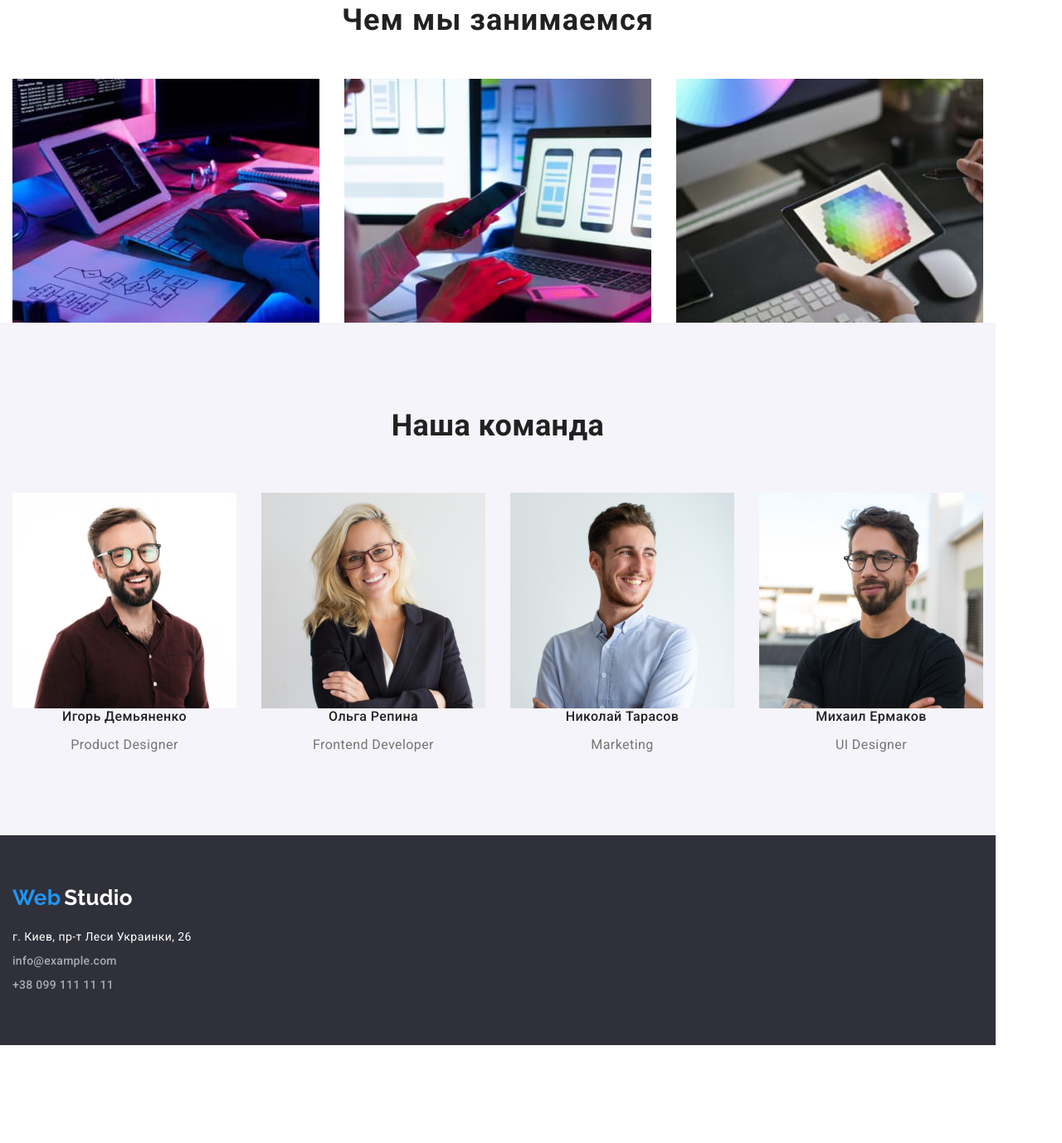
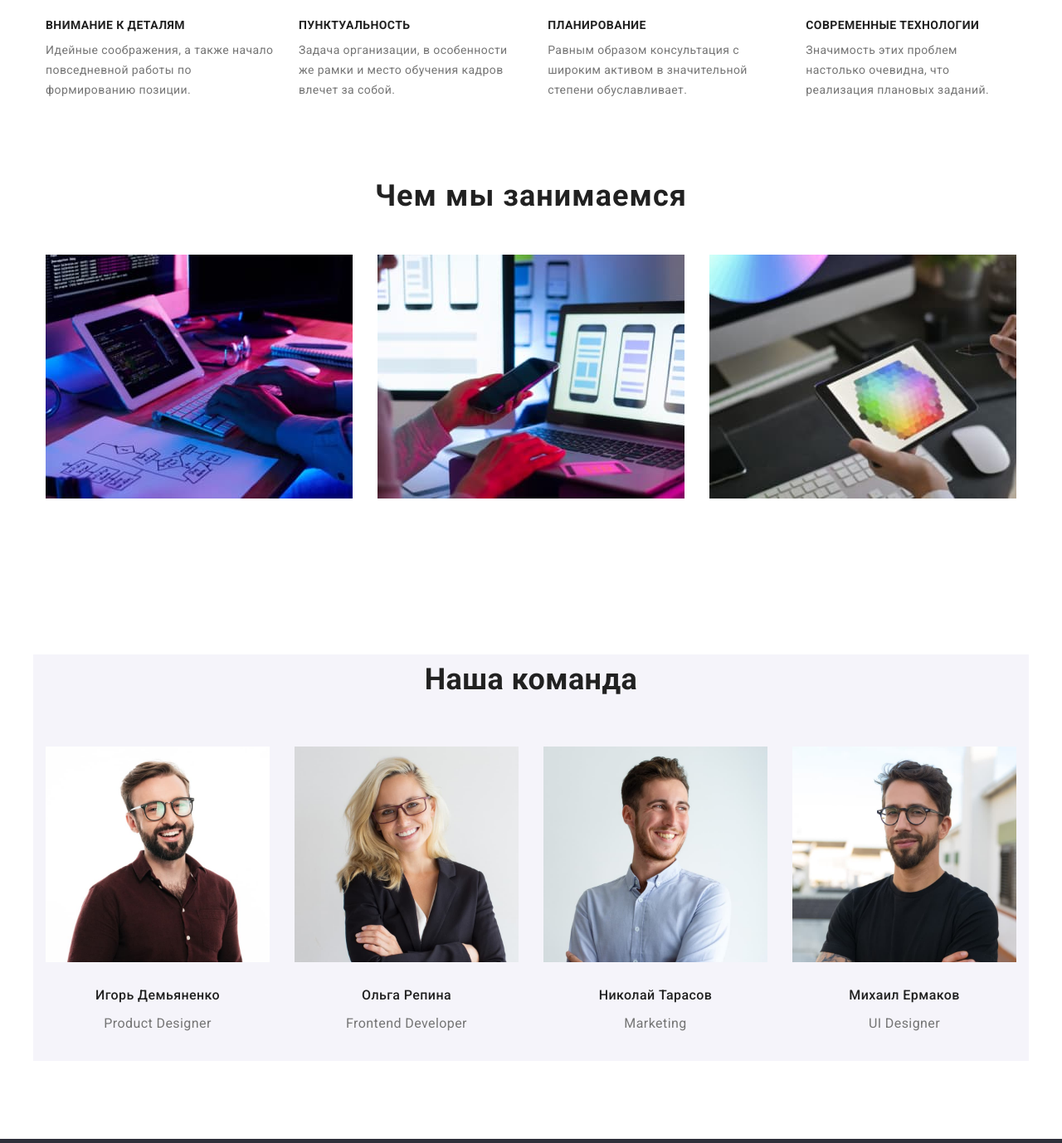
Before and after one commit to noliinyk/goit-markup-hw03, a plain HTML site: page index.html in a window 1280 px wide. Shown: the part 782-2160 px from the top of the page at 83% size. Before the commit the page ends 2042 px from the top, so only its background shows below. Drawn offline with nearby package versions, Linux system fonts and the light colour scheme.

Commit message:
HW 3 rev2
correct:
1-for container - margin-left/right-auto
2-for hero - padding top/bottom -200px
3-class=section for section, not for container
4-for bussiness padding-bottom-94px,top-0
5-our team->for h3+p - padding top/bottom 30px
6- for footer - padding top/bottom
7-only 1border on header
8-only 1section for portfolio
9-delete shadow
10-padding bottom 50px for filter-title

```diff
--- a/css/style.css
+++ b/css/style.css
@@ -17,8 +17,8 @@
   }
 
   .container {
-    margin-left: 0;
-    margin-right: 0;
+    margin-left: auto;
+    margin-right: auto;
     width: 1200px;
     padding-left: 15px;
     padding-right: 15px;
@@ -31,6 +31,7 @@
     padding-top: 94px;
     padding-bottom: 94px;
   }
+
   h1,h2,h3,p {
       margin: 0;
   }
@@ -50,7 +51,7 @@
 /* верняя линия */
 /*Лого*/
 .header{
-    border-bottom-width: 1px;
+ border-bottom-width: 1px;
   border-bottom-style: solid;
   border-bottom-color: var(--primary-text-color);
 }
@@ -145,7 +146,13 @@
 }
  /*Шапка */
  .hero .container{
-    background-color: #2F303A;
+
+    text-align: center;
+ }
+ .hero{
+     padding-top: 200px;
+     padding-bottom: 200px;
+     background-color: #2F303A;
  }
 
 .hero-text {
@@ -181,14 +188,13 @@ text-align: center;
 letter-spacing: 0.06em;
 color: var(--primary-white-color);
 }
+
 .hero-button:hover,
 .hero-button:focus{
     cursor: pointer;
-    /*color: */
 }
-.hero .container{
-text-align: center;
-}
+
+
 /* Особенности */
 
 .features-item,
@@ -219,6 +225,9 @@ margin-left: 30px;
 }
 
 /* Чем мы занимаемся */
+.business{
+    padding-top: 0;
+    }
 
 .business-title{
 font-weight: 700;
@@ -271,6 +280,10 @@ margin-bottom: 50px;
 .team-item{
     display: flex;
 }
+.team-description{
+    margin-top: 30px;
+    margin-bottom: 30px;
+}
 
 .team-item .list + .list{
     margin-left: 30px;
@@ -296,13 +309,14 @@ margin-top: 0;
 
 /* Футер */
 
-.footer .container{
-    background-color: #2F303A;
-}
+
 
 .footer{
     line-height: 1.71;
-    color: var(--primary-white-color)
+    color: var(--primary-white-color);
+    background-color: #2F303A;
+    padding-top: 60px;
+    padding-bottom: 60px;
 }
 .address-link{
     font-style: normal;
@@ -344,10 +358,6 @@ color: var(--primary-white-color);
     text-decoration: none;
 }
 
-.footer .container{
-padding-top: 60px;
-padding-bottom: 60px;
-}
 
 /* Порфолио */
 /* Фильтры */
@@ -381,7 +391,7 @@ text-align: center;
 }
 /* Портфолио работ */
 
-.filter-title .container{
+.filter-title {
 
     padding-bottom: 50px ;
 }
@@ -434,7 +444,7 @@ text-align: center;
 .portfolio-content{
 background: var(--primary-white-color);
 box-sizing: border-box;
-box-shadow: 0px 1px 1px rgba(0, 0, 0, 0.12), 0px 4px 4px rgba(0, 0, 0, 0.06), 1px 4px 6px rgba(0, 0, 0, 0.16);
+
 
   border-right-width: 1px;
   border-right-style: solid;
--- a/index.html
+++ b/index.html
@@ -36,16 +36,16 @@
 
     <main>
       <!-- Шапка -->
-      <section class="hero">
-        <div class="container section">
+      <section class="hero section">
+        <div class="container">
         <h1 class="hero-text">Эффективные решения для вашего бизнеса</h1>
         <button type="button" class="hero-button">Заказать услугу</button>
       </div>
       </section>
 
       <!-- Особенности -->
-      <section class="features">
-        <div class="container section">
+      <section class="features section">
+        <div class="container">
         <h2 class="features-title">Особенности</h2>
         <div class="features-item">
           <ul class="features-list">
@@ -83,8 +83,8 @@
       </section>
 
       <!-- Чем мы занимаемся -->
-      <section class="business" >
-        <div class="container section">
+      <section class="business section" >
+        <div class="container">
         <h3 class="business-title">Чем мы занимаемся</h3>
         <ul class="business-list">
           <li class="list">
@@ -108,8 +108,8 @@
       </div>
       </section>
       <!-- Наша команда -->
-      <section class="team">
-        <div class="container section">
+      <section class="team  section">
+        <div class="container">
         <h3 class="team-title">Наша команда</h3>
         <ul class="team-item">
           <li class="list">
@@ -118,8 +118,11 @@
               alt="фото Игоря Демьяненко"
               width="270" class="team-img"
             />
+
+            <div class="team-description">
             <h3 class="team-name">Игорь Демьяненко</h3>
             <p lang="en"  class="team-occupation">Product Designer</p>
+          </div>
           </li>
           <li class="list">
             <img
@@ -127,8 +130,10 @@
               alt="фото Ольги Репиной"
               width="270" class="team-img"
             />
+            <div class="team-description">
             <h3 class="team-name">Ольга Репина</h3>
             <p lang="en" class="team-occupation">Frontend Developer</p>
+          </div>
           </li>
           <li class="list">
             <img
@@ -136,8 +141,10 @@
               alt="фото Николая Тарасова"
               width="270" class="team-img"
             />
+            <div class="team-description">
             <h3 class="team-name">Николай Тарасов</h3>
             <p lang="en" class="team-occupation">Marketing</p>
+          </div>
           </li>
           <li class="list">
             <img
@@ -145,16 +152,18 @@
               alt="фото Михаила Ермакова"
               width="270" class="team-img"
             />
+            <div class="team-description">
             <h3 class="team-name">Михаил Ермаков</h3>
             <p lang="en" class="team-occupation">UI Designer</p>
+          </div>
           </li>
         </ul>
       </div>
       </section>
     </main>
     <!-- Футер -->
-    <footer class="footer">
-      <div class="container section">
+    <footer class="footer  section">
+      <div class="container">
       <a href="/" lang="en" class="footer-logo link">
         <span class="logo-accent">Web</span>
         <span class="logo-footer">Studio</span>
```
Also changed, not shown: portfolio.html (+8 -11 lines).
